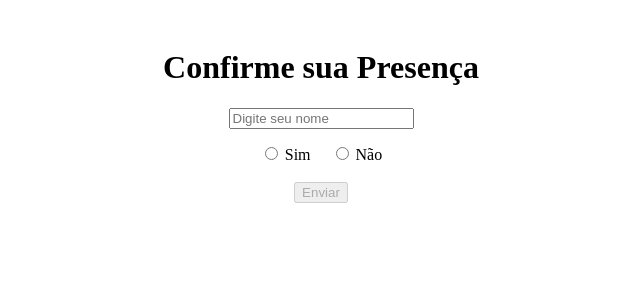
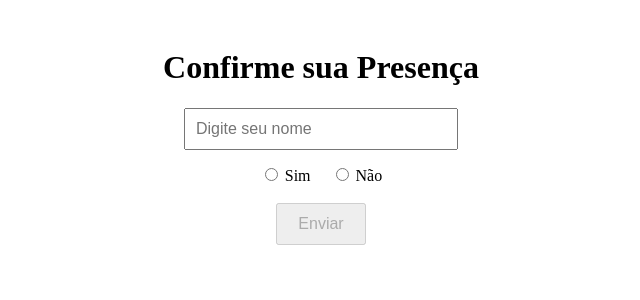
Before and after one commit to romulo-hub/confirmacao-presensa, a Next.js app: page /confirmar in a window 1280 px wide. Shown: the top 300 px of the page, without its empty margins (319-959 px from the left). Built offline with nearby package versions, Linux system fonts and the light colour scheme.

Commit message:
primeiro

```diff
--- a/package.json
+++ b/package.json
@@ -3,7 +3,7 @@
   "version": "0.1.0",
   "private": true,
   "scripts": {
-    "dev": "next dev --turbopack",
+    "dev": "next dev",
     "build": "next build",
     "start": "next start",
     "lint": "next lint"
--- a/src/app/confirmar/page.js
+++ b/src/app/confirmar/page.js
@@ -1,4 +1,3 @@
-// src/app/confirmar/page.js
 "use client";
 
 import { useState } from "react";
@@ -6,6 +5,7 @@ import { useState } from "react";
 export default function Confirmar() {
   const [nome, setNome] = useState("");
   const [presenca, setPresenca] = useState(null);
+  const [loading, setLoading] = useState(false);
 
   const handleSubmit = async (e) => {
     e.preventDefault();
@@ -15,6 +15,9 @@ export default function Confirmar() {
       return;
     }
 
+    setLoading(true);
+
+    try {
       const response = await fetch("/api/confirmar", {
         method: "POST",
         headers: { "Content-Type": "application/json" },
@@ -22,17 +25,24 @@ export default function Confirmar() {
       });
 
       if (response.ok) {
-      alert("Confirmação registrada com sucesso!");
+        alert("🎉 Confirmação registrada com sucesso!");
         setNome("");
         setPresenca(null);
       } else {
-      alert("Erro ao registrar presença.");
+        const { error } = await response.json();
+        alert("Erro ao registrar presença: " + (error || "erro desconhecido"));
+      }
+    } catch (err) {
+      alert("Erro de rede ou servidor.");
+    } finally {
+      setLoading(false);
     }
   };
 
   return (
     <div style={{ textAlign: "center", padding: "20px" }}>
       <h1>Confirme sua Presença</h1>
+
       <form onSubmit={handleSubmit}>
         <input
           type="text"
@@ -40,32 +50,46 @@ export default function Confirmar() {
           value={nome}
           onChange={(e) => setNome(e.target.value)}
           required
+          style={{ padding: "10px", width: "250px", fontSize: "16px" }}
         />
+
         <div style={{ marginTop: "15px" }}>
           <label style={{ marginRight: "20px" }}>
             <input
               type="radio"
               name="presenca"
               value="sim"
+              checked={presenca === "sim"}
               onChange={() => setPresenca("sim")}
               required
             />{" "}
             Sim
           </label>
+
           <label>
             <input
               type="radio"
               name="presenca"
               value="nao"
+              checked={presenca === "nao"}
               onChange={() => setPresenca("nao")}
               required
             />{" "}
             Não
           </label>
         </div>
+
         <br />
-        <button type="submit" disabled={!nome.trim() || !presenca}>
-          Enviar
+        <button
+          type="submit"
+          disabled={!nome.trim() || !presenca || loading}
+          style={{
+            padding: "10px 20px",
+            fontSize: "16px",
+            cursor: loading ? "not-allowed" : "pointer",
+          }}
+        >
+          {loading ? "Enviando..." : "Enviar"}
         </button>
       </form>
     </div>
```
Lines whose indentation alone changed are shown as unchanged.
